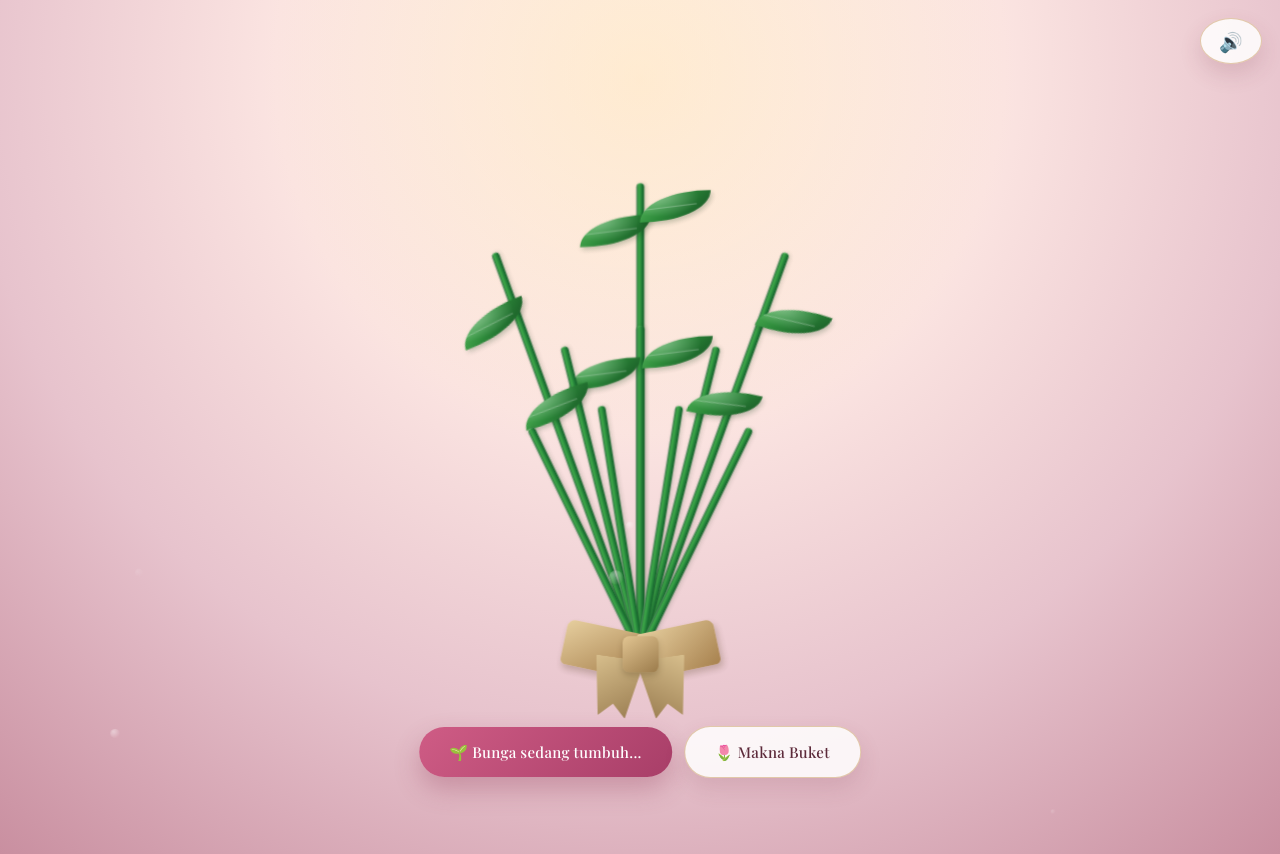
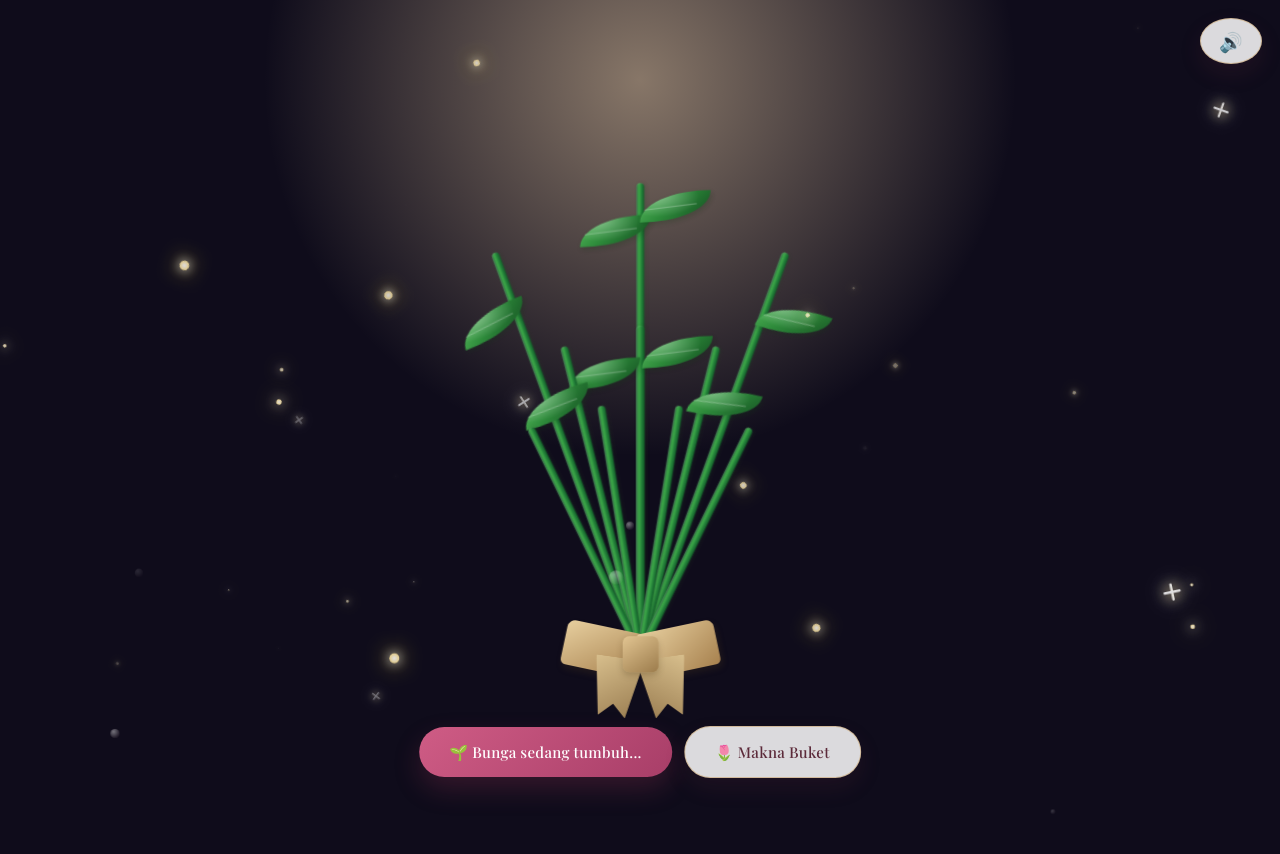
Before and after one commit to yogaadiaksa-blip/trying-san, a plain HTML site: page index.html in a window 1280 px wide. Drawn offline with nearby package versions, Linux system fonts and the light colour scheme; a web font is replaced by a local one.

Commit message:
Update index.html

```diff
--- a/index.html
+++ b/index.html
@@ -1191,3 +1191,153 @@ setTimeout(startBloom, 900);
 
 </body>
 </html>
+<!DOCTYPE html>
+<html lang="id">
+<head>
+<meta charset="UTF-8">
+<meta name="viewport" content="width=device-width, initial-scale=1.0">
+<title>Sparkle & Glitter Effect</title>
+<style>
+/* Reset & Latar Belakang Transparan/Gelap agar Efek Terlihat Jelas */
+* {
+    box-sizing: border-box;
+    margin: 0;
+    padding: 0;
+}
+
+body {
+    width: 100vw;
+    height: 100vh;
+    overflow: hidden;
+    background: #0f0c1b; /* Latar gelap agar kilauan terlihat kontras */
+}
+
+/* Container Efek Sparkle */
+.sparkle-container {
+    position: fixed;
+    inset: 0;
+    pointer-events: none;
+    z-index: 9999;
+    overflow: hidden;
+}
+
+/* 1. Animasi Glitter (Partikel Bulat Bercahaya) */
+.glitter-particle {
+    position: absolute;
+    border-radius: 50%;
+    background: radial-gradient(circle, #ffffff 0%, #ffe8a3 60%, rgba(255,215,0,0) 100%);
+    box-shadow: 0 0 10px #ffffff, 0 0 18px #ffd700;
+    pointer-events: none;
+    animation: continuousGlitter linear infinite;
+}
+
+@keyframes continuousGlitter {
+    0% {
+        opacity: 0;
+        transform: translateY(0) scale(0) rotate(0deg);
+    }
+    30% {
+        opacity: 0.9;
+        transform: translateY(-25px) scale(1.2) rotate(90deg);
+    }
+    70% {
+        opacity: 0.7;
+        transform: translateY(-60px) scale(0.8) rotate(180deg);
+    }
+    100% {
+        opacity: 0;
+        transform: translateY(-90px) scale(0) rotate(270deg);
+    }
+}
+
+/* 2. Animasi Sparkle (Bintang Kerlip) */
+.star-sparkle {
+    position: absolute;
+    width: 14px;
+    height: 14px;
+    pointer-events: none;
+    animation: continuousStar ease-in-out infinite alternate;
+}
+
+.star-sparkle::before, .star-sparkle::after {
+    content: '';
+    position: absolute;
+    background: #ffffff;
+    box-shadow: 0 0 10px #ffe599, 0 0 15px #ffffff;
+    border-radius: 2px;
+}
+
+.star-sparkle::before { top: 6px; left: 0; width: 14px; height: 2px; }
+.star-sparkle::after { top: 0; left: 6px; width: 2px; height: 14px; }
+
+@keyframes continuousStar {
+    0% {
+        opacity: 0;
+        transform: scale(0.2) rotate(0deg);
+    }
+    50% {
+        opacity: 1;
+        transform: scale(1.4) rotate(90deg);
+    }
+    100% {
+        opacity: 0;
+        transform: scale(0.2) rotate(180deg);
+    }
+}
+</style>
+</head>
+<body>
+
+    <!-- Container Utama Animasi -->
+    <div class="sparkle-container" id="sparkleContainer"></div>
+
+    <script>
+    function startContinuousSparkles() {
+        const container = document.getElementById('sparkleContainer');
+
+        // Partikel Glitter (Terus-menerus)
+        setInterval(() => {
+            const glitter = document.createElement('div');
+            glitter.className = 'glitter-particle';
+
+            const size = Math.random() * 6 + 3; // Ukuran 3px - 9px
+            const left = Math.random() * 100;   // Posisi horizontal
+            const top = Math.random() * 80 + 10; // Posisi vertikal
+            const duration = Math.random() * 2 + 2; // Durasi animasi
+
+            glitter.style.width = `${size}px`;
+            glitter.style.height = `${size}px`;
+            glitter.style.left = `${left}%`;
+            glitter.style.top = `${top}%`;
+            glitter.style.animationDuration = `${duration}s`;
+
+            container.appendChild(glitter);
+
+            setTimeout(() => glitter.remove(), duration * 1000);
+        }, 150);
+
+        // Bintang Sparkle Kerlip (Terus-menerus)
+        setInterval(() => {
+            const star = document.createElement('div');
+            star.className = 'star-sparkle';
+
+            const left = Math.random() * 90 + 5;
+            const top = Math.random() * 80 + 10;
+            const duration = Math.random() * 1.5 + 1.5;
+
+            star.style.left = `${left}%`;
+            star.style.top = `${top}%`;
+            star.style.animationDuration = `${duration}s`;
+
+            container.appendChild(star);
+
+            setTimeout(() => star.remove(), duration * 1000);
+        }, 300);
+    }
+
+    // Jalankan animasi saat file dibuka
+    window.addEventListener('DOMContentLoaded', startContinuousSparkles);
+    </script>
+
+</body>
+</html>
```
